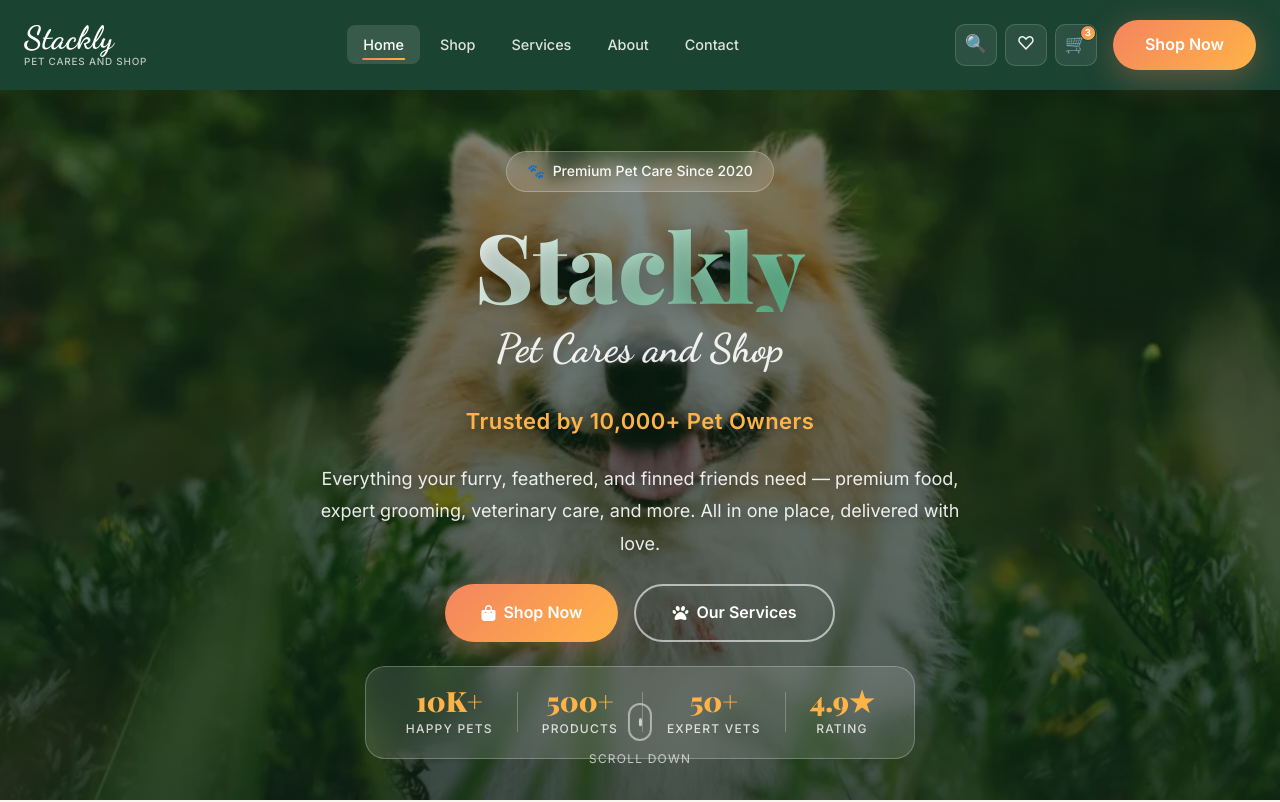
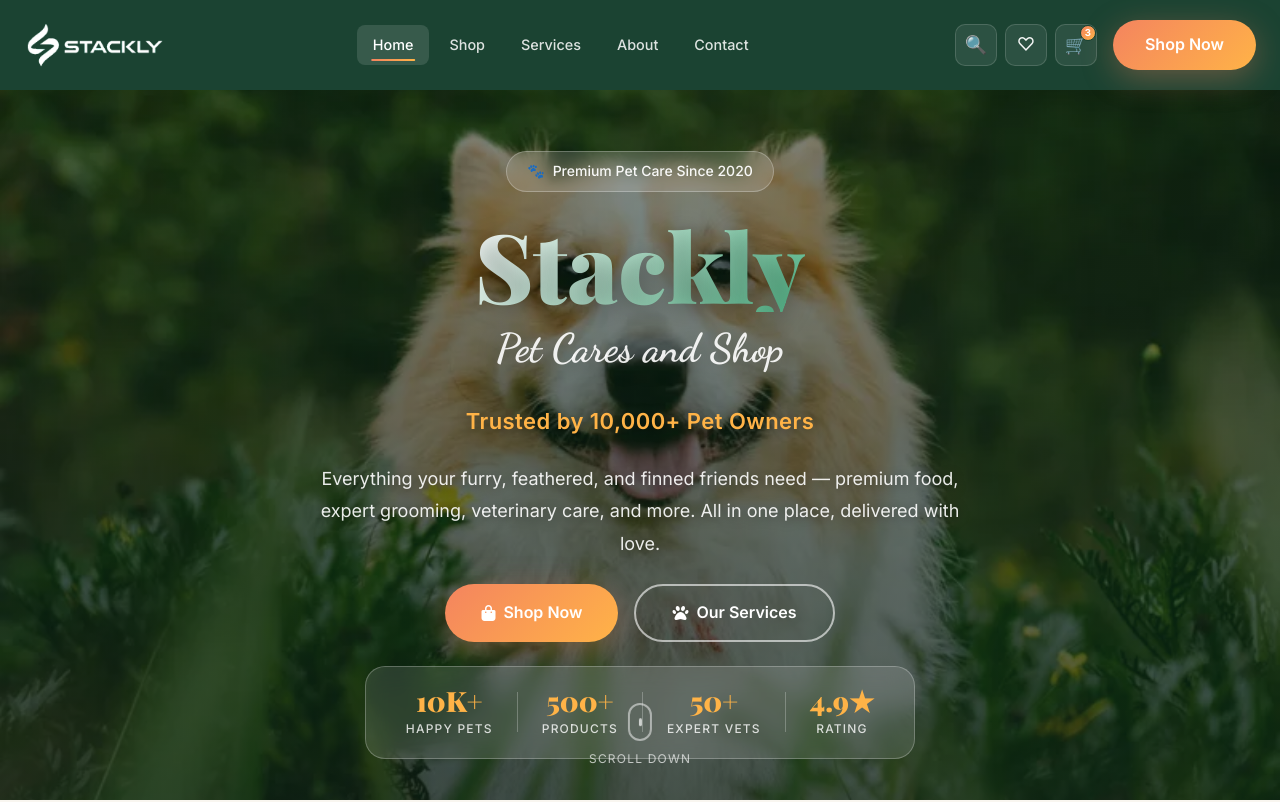
Before and after one commit to kowsalyakavin2020-tech/Stackly-Pet-Cares-Shop, a React (Vite) app: page /#/ in a window 1280 px wide. Shown: the top 802 px of the page. Built offline with nearby package versions, Linux system fonts and the light colour scheme.

Commit message:
Add logo image to navbar and footer

```diff
--- a/src/components/Footer.jsx
+++ b/src/components/Footer.jsx
@@ -13,10 +13,11 @@ function Footer() {
 
             <div className="footer-brand">
               <Link to="/" className="footer-logo">
-                <div>
-                  <span className="footer-logo-main">Stackly</span>
-                  <span className="footer-logo-sub">Pet Cares and Shop</span>
-                </div>
+                <img
+                  src="images/stackly-logo-white.webp"
+                  alt="Stackly Logo"
+                  style={{ height: '36px', width: 'auto' }}
+                />
               </Link>
               <p className="footer-desc">
                 Your one-stop destination for premium pet care products
--- a/src/components/Navbar.jsx
+++ b/src/components/Navbar.jsx
@@ -51,10 +51,11 @@ function Navbar() {
     <nav className={getNavClass()}>
       <div className="navbar-container">
         <Link to="/" className="navbar-logo" onClick={handleLogoClick}>
-          <div className="logo-text">
-            <span className="logo-main">Stackly</span>
-            <span className="logo-sub">Pet Cares and Shop</span>
-          </div>
+          <img
+            src="images/stackly-logo-white.webp"
+            alt="Stackly Logo"
+            style={{ height: '50px', width: 'auto' }}
+          />
         </Link>
 
         <ul className={getMenuClass()}>
```
Also changed, not shown: public/images/stackly-logo-white.webp (added).
